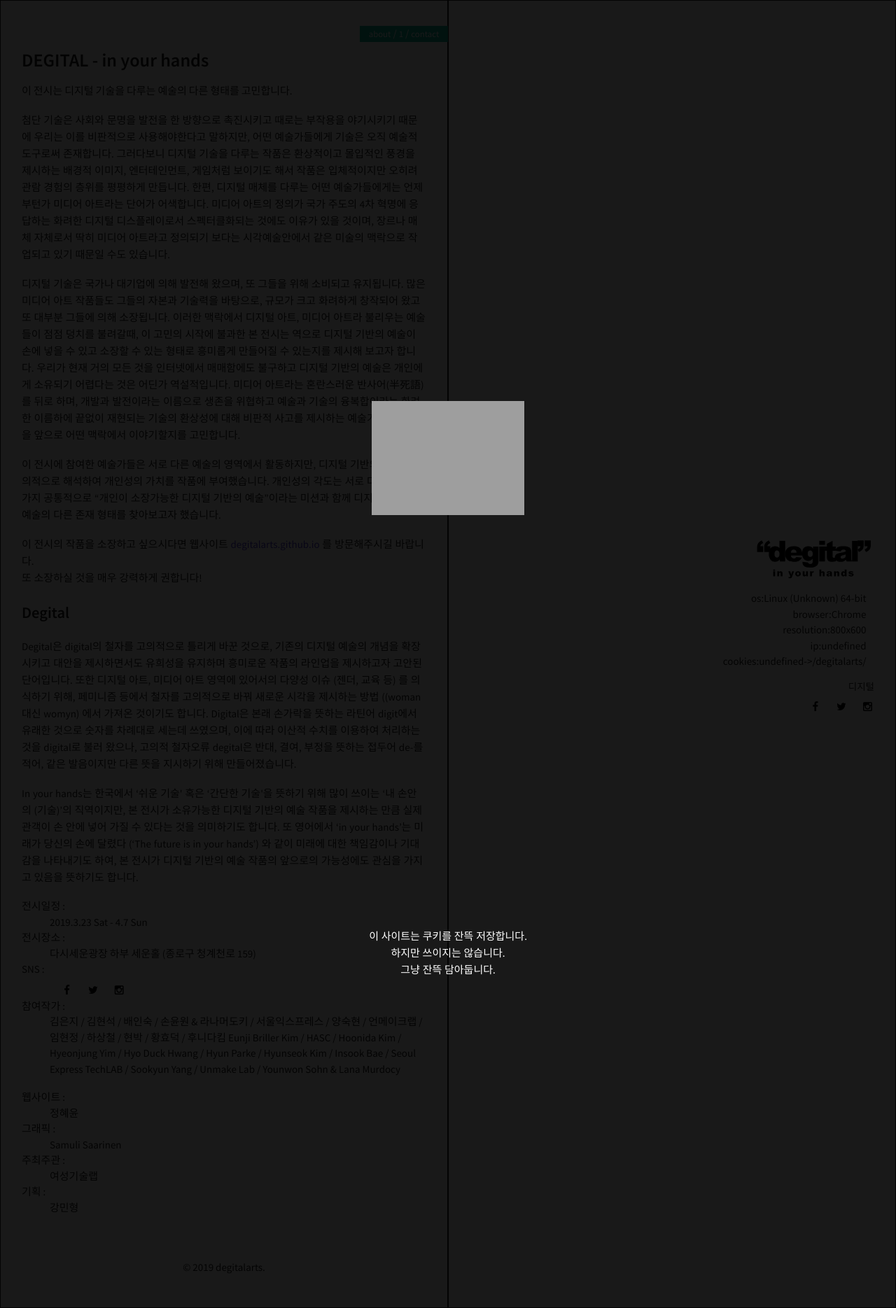
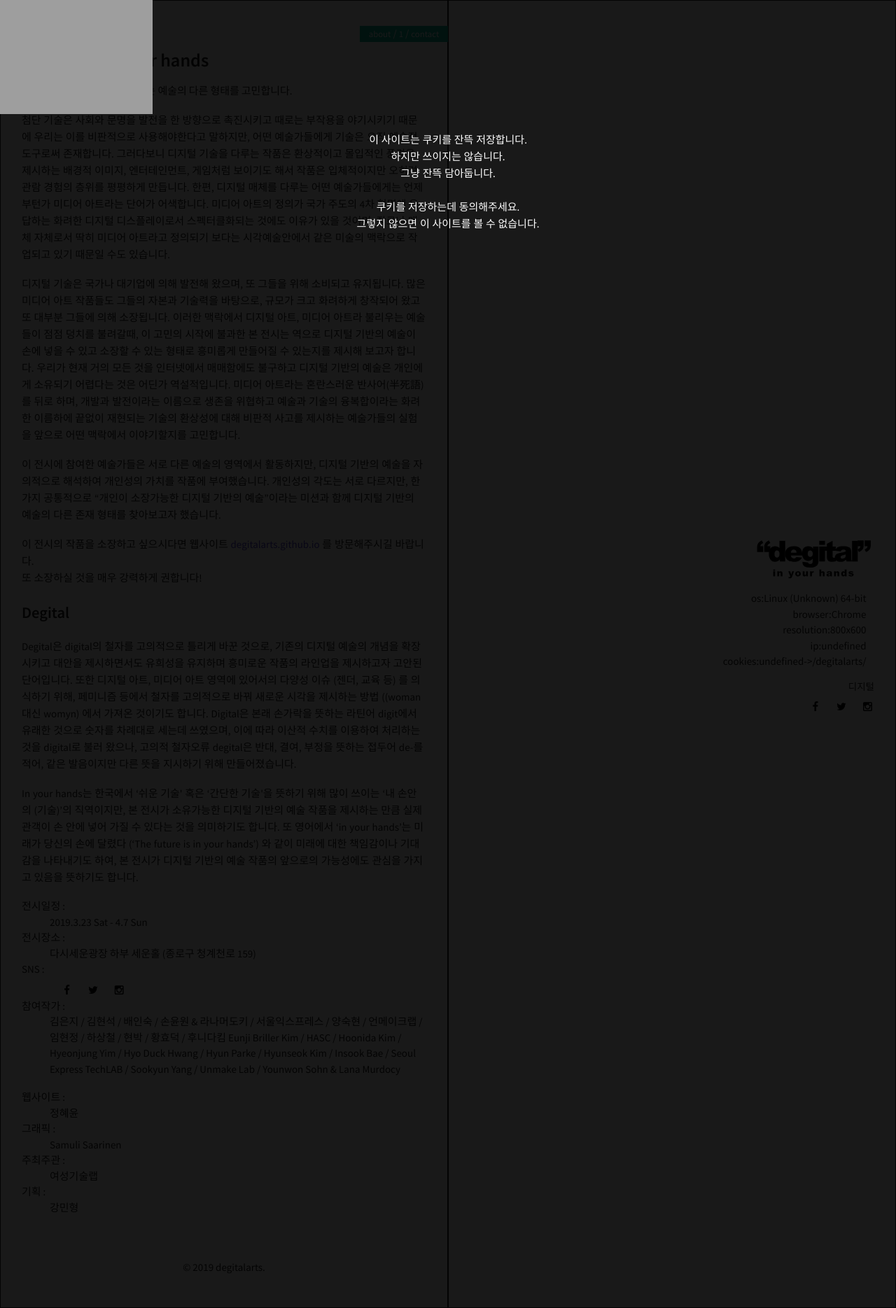
Before and after one commit to degitalarts/degitalarts, a Jekyll site: the page built from index.html, in a window 1280 px wide. Shown: the whole page at 70% size. Built offline with Jekyll 4.4.1, drawn with Linux system fonts in a browser that asks for light colours; comment, search, counter and statistics services are not loaded.

Commit message:
Update default.html

```diff
--- a/_layouts/default.html
+++ b/_layouts/default.html
@@ -5,16 +5,22 @@
 
 <body>
   <div class="layerPop" id="21628" style="position: absolute; top: 0px; left: 0; width: 100%; height: 100vh; border: 0px; margin-left: 0px; display: block; background-color: rgba(0, 0, 0, 0.9); z-index: 10000;">
-  <a href="#none" onclick="redirectPopupPage('/promotion/haruPlanDetail.do?planNumber=36244&amp;SKM_CD=100101')" style="width: 100%; height: 70vh; display: block; background: url({{ site.url }}/img/Cookie.png) no-repeat center; background-size: 17%;" usemap="#Map21628">
-
+  <a href="#none" onclick="redirectPopupPage('/promotion/haruPlanDetail.do?planNumber=36244&amp;SKM_CD=100101')" style="width: 100%; height: 70vh; display:" >
+    <img src="{{ site.url }}/img/Cookie.png" usemap="image-map" style="width: 17%; height: auto;">
   </a>
-  <p style="color: #fff; text-align: center; vertical-align: baseline; word-break: keep-all; padding-bottom: 16%">
+  <p style="color: #fff; text-align: center; vertical-align: baseline; word-break: keep-all; padding-bottom: 10%">
      이 사이트는 쿠키를 잔뜩 저장합니다.</br>
      하지만 쓰이지는 않습니다.</br>
-     그냥 잔뜩 담아둡니다.
+     그냥 잔뜩 담아둡니다.</br>
+     </br>
+     쿠키를 저장하는데 동의해주세요.</br>
+     그렇지 않으면 이 사이트를 볼 수 없습니다.
   </p>
-  <map name="Map21628">
-    <area shape="rect" coords="138,222,248,249" href="#none" onclick="setCookie(21628);closeLayerPopup(21628)" title="오늘 하루 이 창 닫기">
+  <map name="image-map">
+    <map name="image-map">
+      <area target="_self" alt="agree" title="agree" href="" coords="722,1788,935,1816,1339,1626,1729,1297,1833,970,1751,584,1573,325,1295,132,1001,20,632,44,309,267,106,559,2,746,60,1076,119,1250,288,1305,268,1479,362,1606,436,1718,592,1803" shape="poly">
+    </map>
+    <area shape="rect" coords="138,222,248,249" href="#none" onclick="setCookie(21628);closeLayerPopup(21628)" title="쿠키허용하기">
     <area shape="rect" coords="220,3,247,30" href="#none" onclick="closeLayerPopup(21628)" title="닫기">
   </map>
  </div>
```
